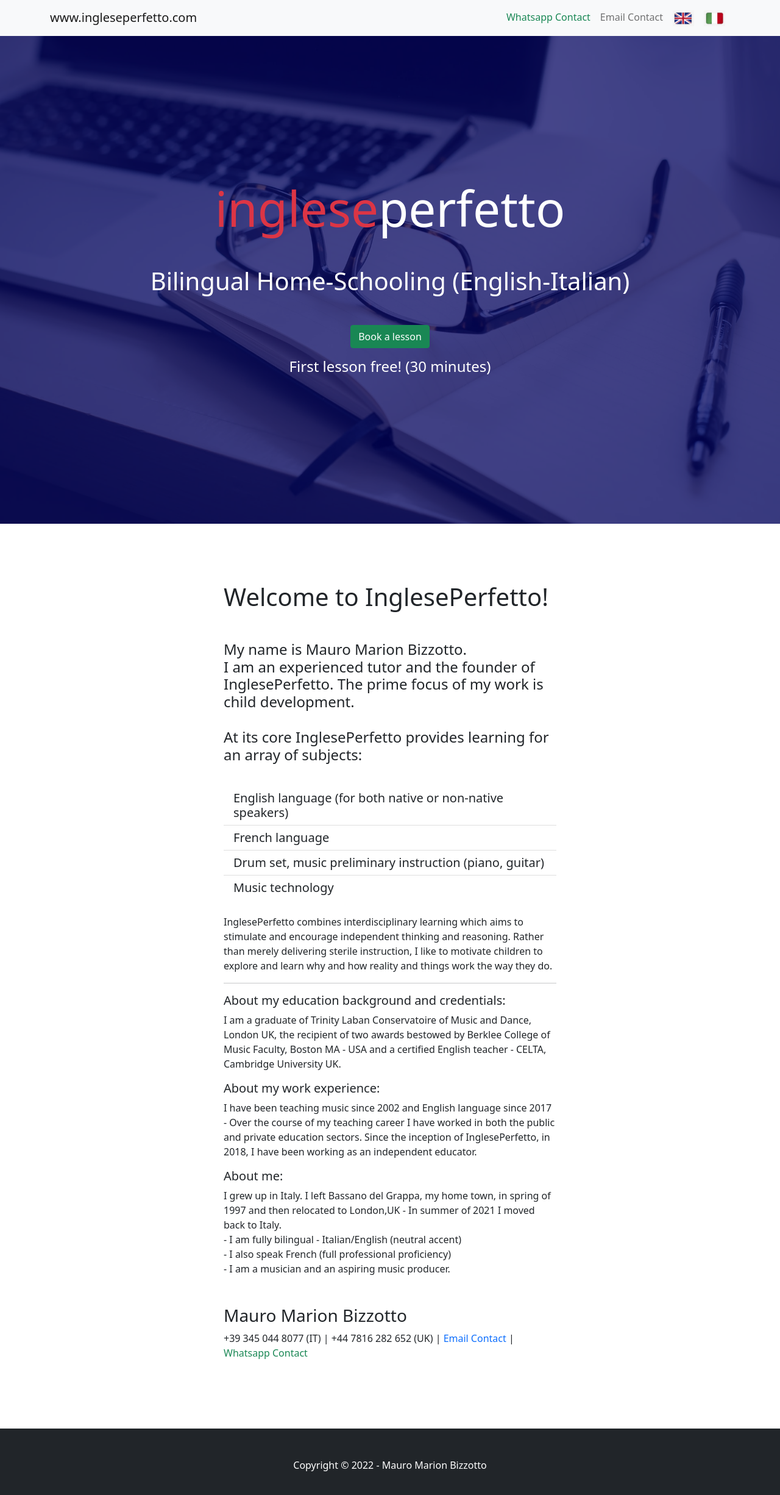
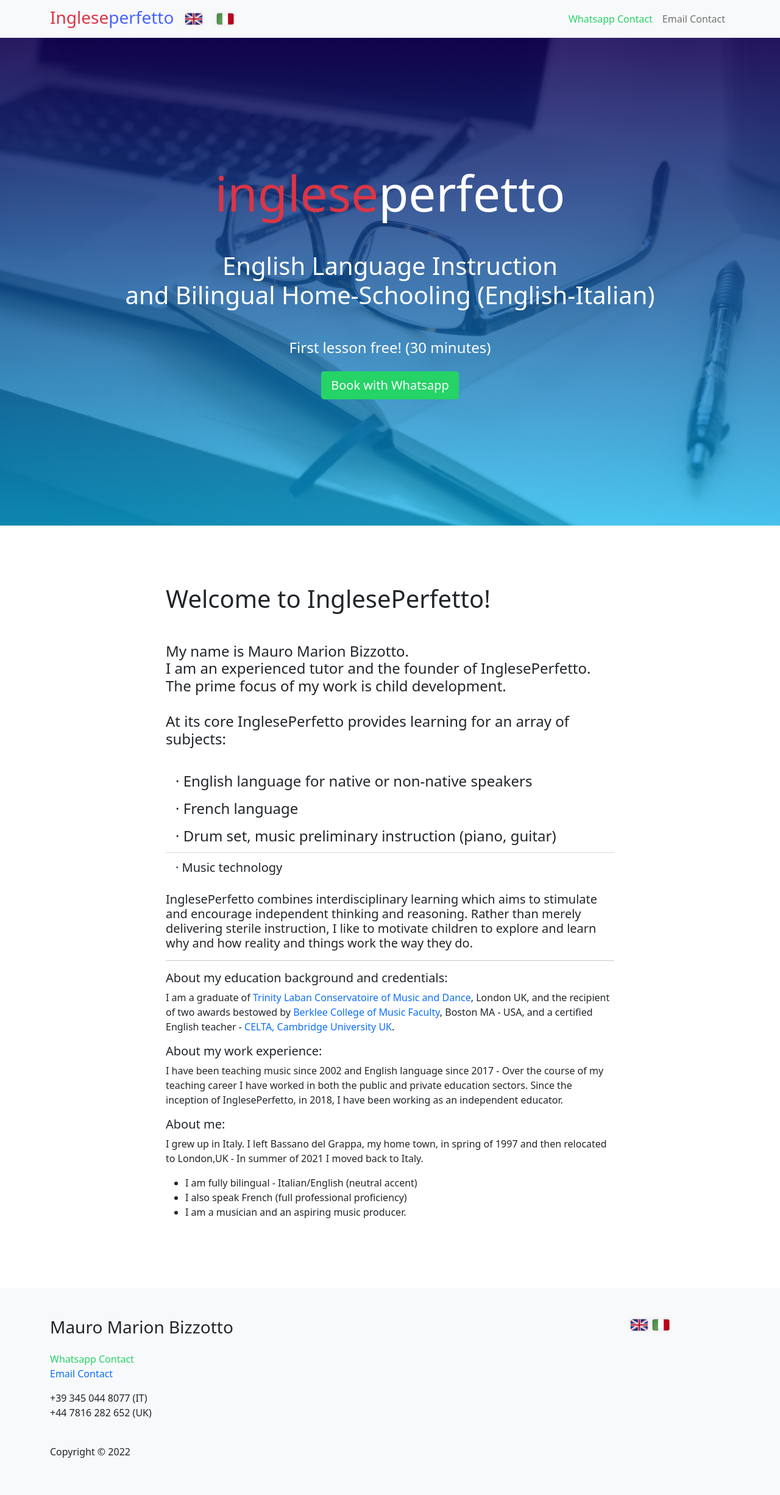
Before and after one commit to viaora/ingleseperfetto, a plain HTML site: page index.html in a window 1280 px wide. Shown: the whole page at 61% size. Drawn offline with nearby package versions, Linux system fonts and the light colour scheme.

Commit message:
lot of updates

```diff
--- a/index.html
+++ b/index.html
@@ -1,5 +1,6 @@
 <!DOCTYPE html>
 <html lang="en">
+
 <head>
     <meta charset="utf-8" />
     <meta name="viewport" content="width=device-width, initial-scale=1, shrink-to-fit=no" />
@@ -12,35 +13,58 @@
     <link href="css/styles.css" rel="stylesheet" />
     <style>
         .masthead {
+            background-image:
+                /* top image*/
+                linear-gradient(rgba(18, 0, 84, 0.85), rgba(0, 190, 255, 0.64)),
+                /*bottom image*/
+                url('assets/trent-erwin-UgA3Xvi3SkA-unsplash.jpg');
             height: 100vh;
-  min-height: 500px;
-  background-image: url('/assets/trent-erwin-UgA3Xvi3SkA-unsplash.jpg');
             background-size: cover;
             background-position: center;
             background-repeat: no-repeat;
         }
-.masthead {
-    box-shadow: inset 100vw 0 0 rgba(0, 1, 96, 0.71);
+        .btn-success, .btn-success:hover, .btn-success:active, .btn-success:visited {
+    background-color: #25D366 !important;
+    border: none
 }
+.text-success {
+    color:#25D366 !important;
+}
+        .text-blue {
+            color: rgba(0, 38, 255, 0.71)
+        }
+
         a {
             text-decoration: none;
         }
     </style>
 </head>
+
 <body>
     <!-- Responsive navbar-->
     <nav class="navbar navbar-expand-lg navbar-light bg-light">
         <div class="container">
-                <a class="navbar-brand" href="#!">www.ingleseperfetto.com</a>
-                <button class="navbar-toggler" type="button" data-bs-toggle="collapse" data-bs-target="#navbarSupportedContent" aria-controls="navbarSupportedContent" aria-expanded="false" aria-label="Toggle navigation"><span class="navbar-toggler-icon"></span></button>
+            <a class="h3 mt-1" href="#!">
+                <span class="text-danger">Inglese</span><span class="text-blue">perfetto</span>
+            </a>
+            <a class="px-3" href="index.html">
+                <img src="assets/United-Kingdom-flag-icon-on-transparent-background-PNG.png" width="35px">
+            </a>
+            <a href="index-it.html">
+                <img src="assets/Italy-flag-icon-on-transparent-background-PNG.png" width="35px">
+            </a>
+
+            <button class="navbar-toggler" type="button" data-bs-toggle="collapse"
+                data-bs-target="#navbarSupportedContent" aria-controls="navbarSupportedContent" aria-expanded="false"
+                aria-label="Toggle navigation"><span class="navbar-toggler-icon"></span></button>
             <div class="collapse navbar-collapse" id="navbarSupportedContent">
                 <ul class="navbar-nav ms-auto mb-2 mb-lg-0">
                     <!-- <li class="nav-item"><a class="nav-link active" aria-current="page" href="#!">Home</a></li>-->
-                        <li class="nav-item"><a class="nav-link text-success" href="https://wa.me/447816282652" alt="Per informazioni o per prenotare la tua lezione con Whatsapp, clicca qui">Whatsapp Contact</a></li>
-                        <li class="nav-item"><a class="nav-link" href="mailto:ingleseperfetto@protonmail.com">Email Contact</a></li>
-                        <li class="nav-item"><p> </p></li>
-                        <li class="nav-item"><a class="nav-link" href="index.html"><img src="assets/United-Kingdom-flag-icon-on-transparent-background-PNG.png" width="35px"></a></li>
-                        <li class="nav-item"><a class="nav-link" href="index-it.html"><img src="assets/Italy-flag-icon-on-transparent-background-PNG.png" width="35px"></a></li>
+                    <li class="nav-item"><a class="nav-link text-success" href="https://wa.me/447816282652"
+                            alt="Per informazioni o per prenotare la tua lezione con Whatsapp, clicca qui">Whatsapp
+                            Contact</a></li>
+                    <li class="nav-item"><a class="nav-link" href="mailto:ingleseperfetto@protonmail.com">Email
+                            Contact</a></li>
                 </ul>
             </div>
         </div>
@@ -51,9 +75,10 @@ a {
             <div class="row h-100 align-items-center">
                 <div class="col-12 text-center">
                     <h1 class="display-1 text-danger">inglese<span class="text-white">perfetto</span></h1>
-                  <p class="display-6 text-white mt-5">Bilingual Home-Schooling (English-Italian)</p>
-                  <p class="mt-5"><button type="button" class="btn btn-success"><a href="https://wa.me/447816282652" class="text-white">Book a lesson</a></button></p>
-                  <h4 class="text-white">First lesson free! (30 minutes)</h4>
+                    <p class="display-6 text-white mt-5">English Language Instruction <br>and Bilingual Home-Schooling
+                        (English-Italian)</p>
+                    <h4 class="mt-5 text-white">First lesson free! (30 minutes)</h4>
+                    <a href="https://wa.me/447816282652" class="btn btn-success btn-lg active mt-3" role="button" aria-pressed="true" >Book with Whatsapp</a>
                 </div>
             </div>
         </div>
@@ -62,52 +87,88 @@ a {
     <section class="py-5">
         <div class="container my-5">
             <div class="row justify-content-center">
-                    <div class="col-lg-6">
+                <div class="col-lg-8">
                     <h2 class="display-6 mb-5"><strong>Welcome to InglesePerfetto!</strong></h2>
                     <p class="h4">My name is Mauro Marion Bizzotto. </br>
-                            I am an experienced tutor and the founder of InglesePerfetto. The prime focus of my work is child development. </br></br>
+                        I am an experienced tutor and the founder of InglesePerfetto. The prime focus of my work is
+                        child development. </br></br>
                         At its core InglesePerfetto provides learning for an array of subjects: </br></br></p>
-                            <h5 class="mt-1">
-                                <ul class="list-group list-group-flush">
-                                    <li class="list-group-item">English language (for both native or non-native speakers)</li>
-                                    <li class="list-group-item">French language</li>
-                                    <li class="list-group-item">Drum set, music preliminary instruction (piano, guitar)</li>
-                                    <li class="list-group-item">Music technology</li>
-                                </ul>
-                            </h5>
-                        <p class="mt-4">InglesePerfetto combines interdisciplinary learning which aims to stimulate and encourage independent thinking and reasoning.
-                            Rather than merely delivering sterile instruction, I like to motivate children to explore and learn why and how reality and things work the way they do.</p>
-                            <hr></hr>
+
+                    <div>
+                        <a class="h4 dropdown-item" href="#">· English language for native or non-native speakers</a>
+                        <a class="h4 dropdown-item" href="#">· French language</a>
+                        <a class="h4 dropdown-item" href="#">· Drum set, music preliminary instruction (piano, guitar)</a>
+                        <div class="dropdown-divider"></div>
+                        <a class="h5 dropdown-item" href="https://viaora.com" target="_blank">· Music technology</a>
+                    </div>
+
+                    <p class="mt-4 h5">InglesePerfetto combines interdisciplinary learning which aims to stimulate and
+                        encourage independent thinking and reasoning.
+                        Rather than merely delivering sterile instruction, I like to motivate children to explore and
+                        learn why and how reality and things work the way they do.</p>
+                    <hr>
+                    </hr>
                     <h5 class="mt-1">About my education background and credentials:</h5>
 
-<p>I am a graduate of Trinity Laban Conservatoire of Music and Dance, London UK,
-the recipient of two awards bestowed by Berklee College of Music Faculty, Boston MA - USA and a certified English teacher - CELTA, Cambridge University UK.</p>
+                    <p>I am a graduate of <a href="https://www.trinitylaban.ac.uk" target="_blank">Trinity Laban
+                            Conservatoire of Music and Dance</a>, London UK, and
+                        the recipient of two awards bestowed by <a href="https://college.berklee.edu/faculty"
+                            target="_blank">Berklee College of Music Faculty</a>, Boston MA - USA, and a certified
+                        English teacher - <a
+                            href="https://www.cambridgeenglish.org/teaching-english/teaching-qualifications/celta/"
+                            target="_blank"> CELTA, Cambridge University UK</a>.</p>
 
                     <h5 class="mt-1">About my work experience:</h5>
-<p>I have been teaching music since 2002 and English language since 2017 - Over the course of my teaching career I have worked in both the public and private education sectors. Since the inception of InglesePerfetto, in 2018, I have been working as an independent educator.</p>
+                    <p>I have been teaching music since 2002 and English language since 2017 - Over the course of my
+                        teaching career I have worked in both the public and private education sectors. Since the
+                        inception of InglesePerfetto, in 2018, I have been working as an independent educator.</p>
 
                     <h5 class="mt-1">About me:</h5>
 
-<p>I grew up in Italy. I left Bassano del Grappa, my home town, in spring of 1997 and then relocated to London,UK - In summer of 2021 I moved back to Italy. <br />
-- I am fully bilingual - Italian/English (neutral accent) <br />
-- I also speak French (full professional proficiency) <br />
-- I am a musician and an aspiring music producer.</p>
-
-<h3 class="mb-0 mt-5">Mauro Marion Bizzotto</h3>
-                        <p class="mt-2">+39 345 044 8077 (IT) | +44 7816 282 652 (UK) | <a href="mailto:ingleseperfetto@protonmail.com">Email Contact</a> | <a href="https://wa.me/447816282652" class="text-success">Whatsapp Contact</a>
-                        </p>
-
+                    <p>I grew up in Italy. I left Bassano del Grappa, my home town, in spring of 1997 and then relocated
+                        to London,UK - In summer of 2021 I moved back to Italy.</p>
+                    <ul>
+                        <li>I am fully bilingual - Italian/English (neutral accent)</li>
+                        <li>I also speak French (full professional proficiency)</li>
+                        <li>I am a musician and an aspiring music producer.</li>
+                    </ul>
                 </div>
             </div>
         </div>
     </section>
     <!-- Footer-->
-        <footer class="py-5 bg-dark">
-            <div class="container"><p class="m-0 text-center text-white">Copyright &copy; 2022 - Mauro Marion Bizzotto</p></div>
+    <footer class="py-5 bg-light">
+
+
+        <div class="container">
+            <div class="row">
+                <div class="col-10">
+                    <h3 class="mb-0 mt-0">Mauro Marion Bizzotto</h3>
+                    <p class="mt-4">
+                        <a class="text-success" href="https://wa.me/447816282652"
+                            alt="Per informazioni o per prenotare la tua lezione con Whatsapp, clicca qui">Whatsapp
+                            Contact</a><br />
+                        <a href="mailto:ingleseperfetto@protonmail.com">Email Contact</a>
+                    <p class="mt-2">
+                        +39 345 044 8077 (IT)<br />
+                        +44 7816 282 652 (UK)
+                    </p>
+
+                </div>
+                <div class="col-2 d-flex">
+                    <a href="index.html"><img src="assets/United-Kingdom-flag-icon-on-transparent-background-PNG.png"
+                            width="35px"></a>
+                    <a href="index-it.html"><img src="assets/Italy-flag-icon-on-transparent-background-PNG.png"
+                            width="35px"></a>
+                </div>
+            </div>
+            <p class="mt-4">Copyright &copy; 2022</p>
+        </div>
     </footer>
     <!-- Bootstrap core JS-->
     <script src="https://cdn.jsdelivr.net/npm/bootstrap@5.1.3/dist/js/bootstrap.bundle.min.js"></script>
     <!-- Core theme JS-->
     <script src="js/scripts.js"></script>
 </body>
+
 </html>
```
Also changed, not shown: index-it.html (+112 -26 lines). Lines whose indentation alone changed are shown as unchanged.
